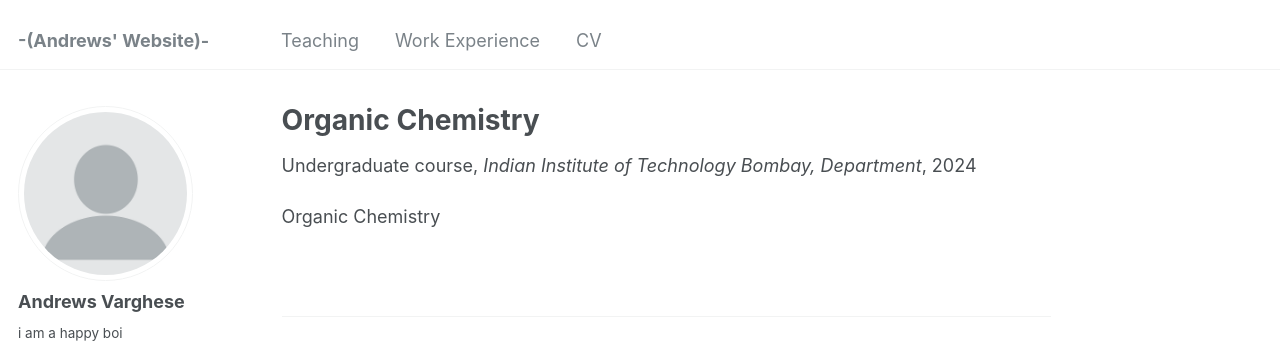
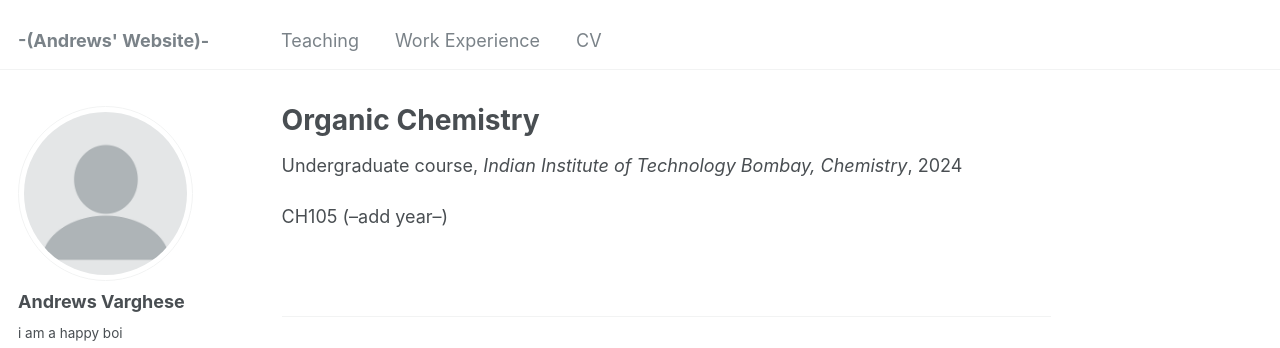
Before and after one commit to asgv123/asgv123.github.io, a Jekyll site: the page built from _teaching/CH105.md, in a window 1280 px wide. Shown: the top 348 px of the page. Built offline with Jekyll 4.4.1, drawn with Linux system fonts in a browser that asks for light colours.

Commit message:
Update CH105.md

```diff
--- a/_teaching/CH105.md
+++ b/_teaching/CH105.md
@@ -3,7 +3,7 @@ title: "Organic Chemistry"
 collection: teaching
 type: "Undergraduate course"
 permalink: /teaching/CH105
-venue: "Indian Institute of Technology Bombay, Department"
+venue: "Indian Institute of Technology Bombay, Chemistry"
 ---
 
-Organic Chemistry
+CH105 (--add year--)
```
